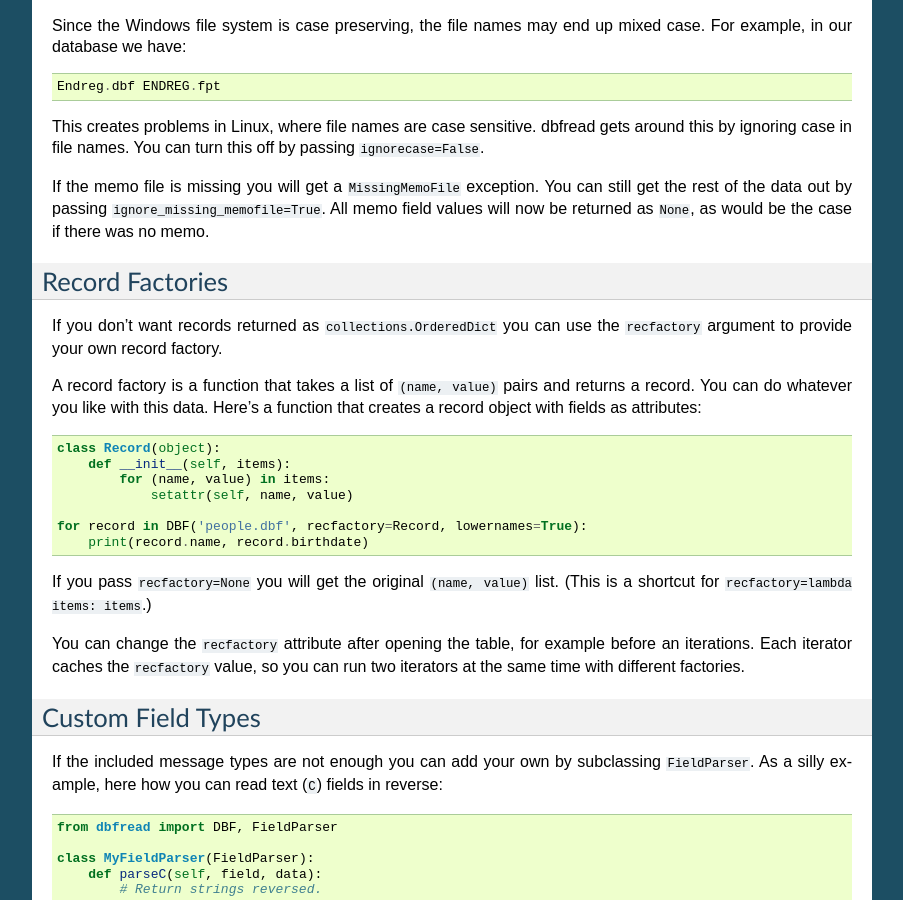
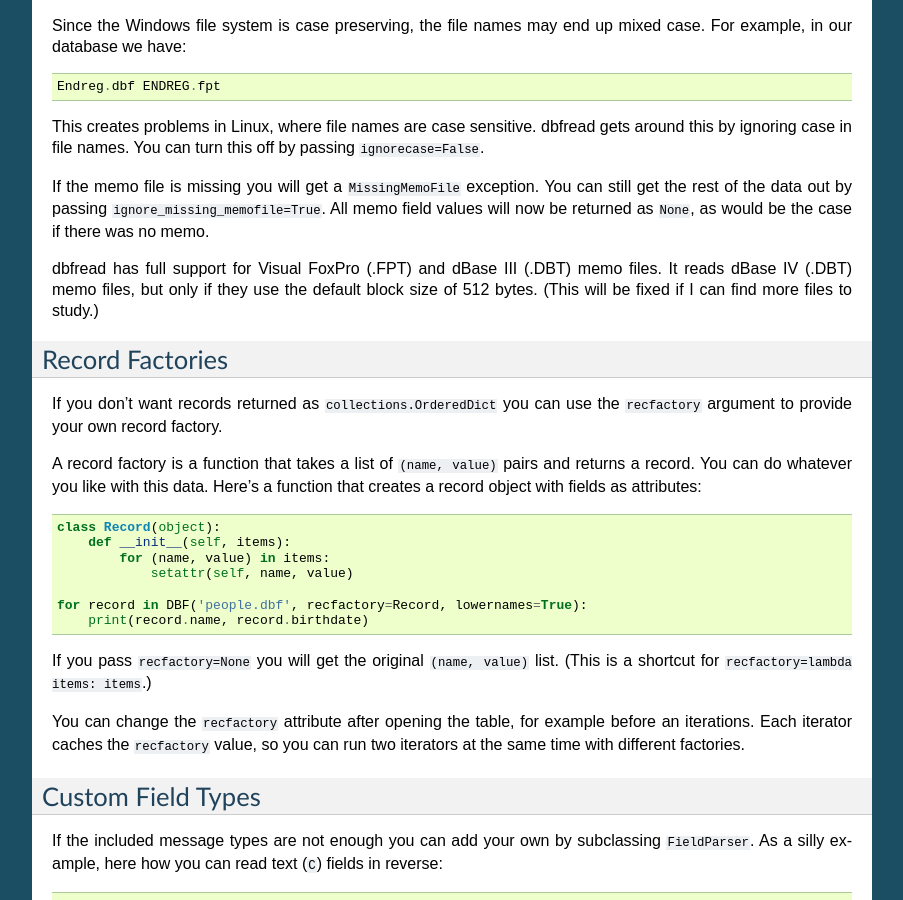
Before and after one commit to olemb/dbfread, a Sphinx documentation site: the page built from docs/introduction.rst, in a window 1280 px wide and 900 px high, scrolled down 1722 px. Shown: the whole window, without its empty margins (198-1101 px from the left). Built offline with Sphinx 7.4.7, drawn with Linux system fonts in a browser that asks for light colours.

Commit message:
Added note about dBase IV memo files.

```diff
--- a/docs/introduction.rst
+++ b/docs/introduction.rst
@@ -121,6 +121,11 @@ exception. You can still get the rest of the data out by passing
 ``ignore_missing_memofile=True``. All memo field values will now be
 returned as ``None``, as would be the case if there was no memo.
 
+dbfread has full support for Visual FoxPro (.FPT) and dBase III (.DBT)
+memo files. It reads dBase IV (.DBT) memo files, but only if they use
+the default block size of 512 bytes. (This will be fixed if I can find
+more files to study.)
+
 
 Record Factories
 ----------------
```
